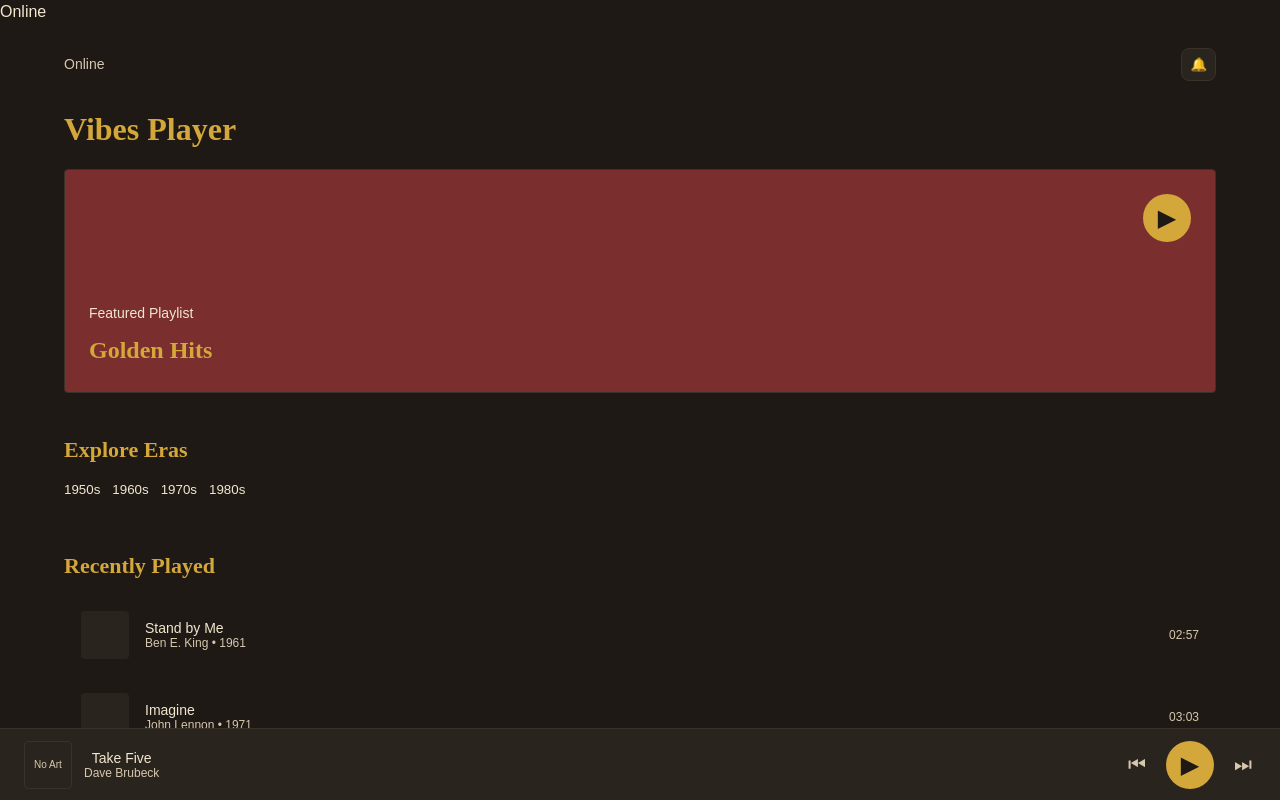
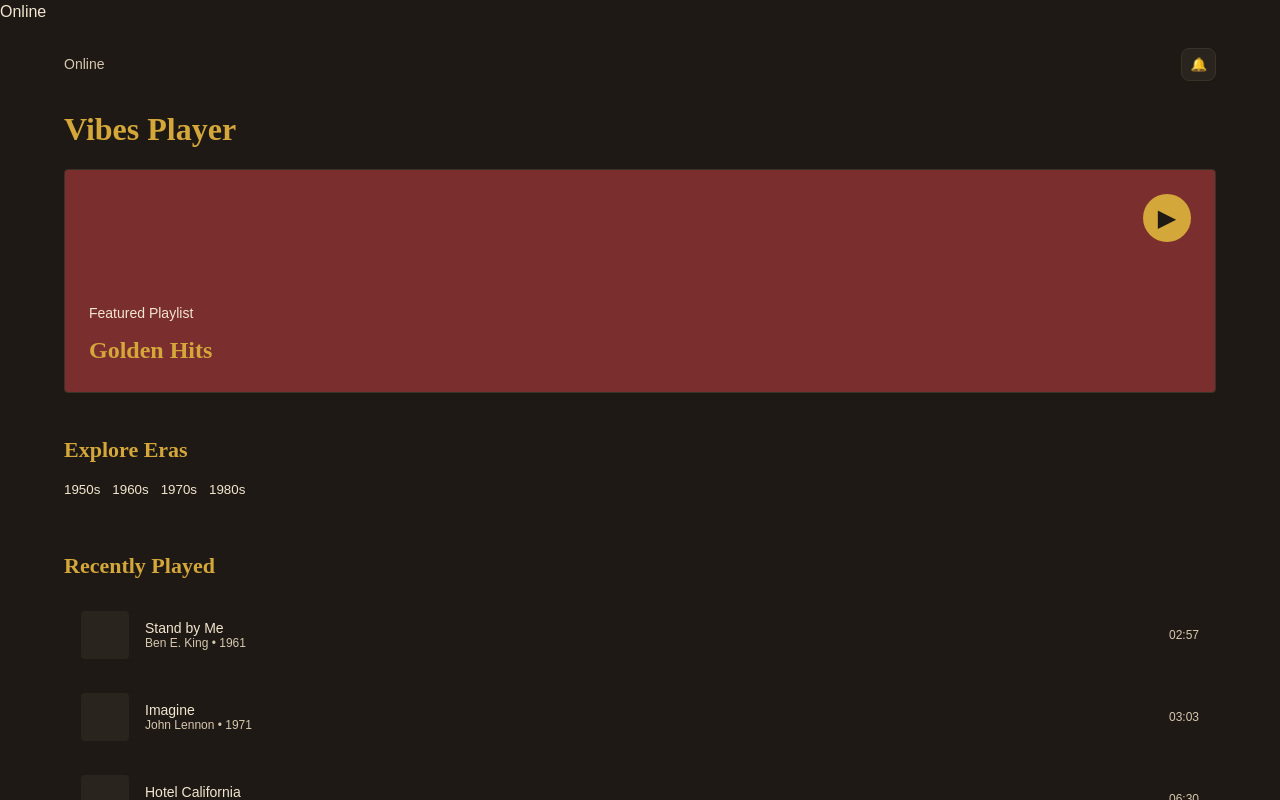
Before and after one commit to Shimizu019/Vibe-Player, a React (Vite) app in the folder windows/: page / in a window 1280 px wide. Built offline with nearby package versions, Linux system fonts and the light colour scheme; some icons are missing.

Commit message:
feat(windows): MiniPlayer — 70px height, progress bar 38%

```diff
--- a/windows/src/components/MiniPlayer.tsx
+++ b/windows/src/components/MiniPlayer.tsx
@@ -1,4 +1,5 @@
 import React from 'react';
+import { SkipBackIcon, SkipForwardIcon, PlayIcon, PauseIcon } from './icons';
 
 interface MiniPlayerProps {
   isPlaying: boolean;
@@ -21,24 +22,10 @@ export const MiniPlayer: React.FC<MiniPlayerProps> = ({
   onNext,
   onOpenNowPlaying,
 }) => {
+  const coverPlaceholder = title.charAt(0).toUpperCase();
   return (
-    <div
-      style={{
-        position: 'fixed',
-        bottom: 0,
-        left: 0,
-        right: 0,
-        height: 72,
-        backgroundColor: 'var(--color-surface)',
-        borderTop: '1px solid var(--color-border)',
-        display: 'flex',
-        alignItems: 'center',
-        justifyContent: 'space-between',
-        padding: '0 24px',
-        zIndex: 100,
-        gap: 16,
-      }}
-    >
+    <div className="mini-player-container">
+      <div className="mini-progress" />
       <button
         onClick={onOpenNowPlaying}
         style={{
@@ -51,10 +38,9 @@ export const MiniPlayer: React.FC<MiniPlayerProps> = ({
       >
         <div
           style={{
-            width: 48,
-            height: 48,
+            width: 40,
+            height: 40,
             borderRadius: 4,
-            backgroundColor: coverUrl ? 'transparent' : 'var(--color-surface)',
             flexShrink: 0,
             overflow: 'hidden',
             border: '1px solid var(--color-border)',
@@ -63,47 +49,66 @@ export const MiniPlayer: React.FC<MiniPlayerProps> = ({
           {coverUrl ? (
             <img src={coverUrl} alt="Cover" style={{ width: '100%', height: '100%', objectFit: 'cover' }} />
           ) : (
-            <div style={{ width: '100%', height: '100%', display: 'flex', alignItems: 'center', justifyContent: 'center', color: 'var(--color-sand)', fontSize: 10 }}>No Art</div>
+            <div className="letter-tile letter-tile-espresso-dark">{coverPlaceholder}</div>
           )}
         </div>
         <div style={{ minWidth: 0 }}>
-          <div style={{ fontSize: 14, fontWeight: 500, whiteSpace: 'nowrap', overflow: 'hidden', textOverflow: 'ellipsis' }}>{title}</div>
-          <div style={{ fontSize: 12, color: 'var(--color-sand)', whiteSpace: 'nowrap', overflow: 'hidden', textOverflow: 'ellipsis' }}>{artist}</div>
+          <div
+            className="size-row-title"
+            style={{ whiteSpace: 'nowrap', overflow: 'hidden', textOverflow: 'ellipsis' }}
+          >
+            {title}
+          </div>
+          <div
+            style={{
+              fontSize: 'var(--size-meta)',
+              color: 'var(--color-sand)',
+              whiteSpace: 'nowrap',
+              overflow: 'hidden',
+              textOverflow: 'ellipsis',
+            }}
+          >
+            {artist}
+          </div>
         </div>
       </button>
 
-      <div style={{ display: 'flex', alignItems: 'center', gap: 16 }}>
+      <div style={{ display: 'flex', alignItems: 'center', gap: 12 }}>
         <button
           onClick={onPrev}
-          style={{ color: 'var(--color-sand)', fontSize: 20, padding: 4 }}
+          style={{ width: 48, height: 48 }}
           title="Previous"
         >
-          ⏮
+          <SkipBackIcon style={{ fill: 'currentColor', stroke: 'none', color: 'var(--color-sand)' }} />
         </button>
         <button
           onClick={onPlayPause}
           style={{
-            width: 48,
-            height: 48,
+            width: 44,
+            height: 44,
             borderRadius: '50%',
-            backgroundColor: 'var(--color-gold)',
+            backgroundColor: 'var(--color-sleeve)',
             color: 'var(--color-espresso)',
             display: 'flex',
             alignItems: 'center',
             justifyContent: 'center',
-            fontSize: 24,
-            lineHeight: 1,
+            cursor: 'pointer',
           }}
           title={isPlaying ? 'Pause' : 'Play'}
         >
-          {isPlaying ? '⏸' : '▶'}
+          {isPlaying ? (
+            <PauseIcon style={{ fill: 'currentColor', stroke: 'none', color: 'var(--color-espresso)' }} />
+          ) : (
+            <PlayIcon style={{ fill: 'currentColor', stroke: 'none', color: 'var(--color-espresso)' }} />
+          )}
         </button>
         <button
           onClick={onNext}
-          style={{ color: 'var(--color-sand)', fontSize: 20, padding: 4 }}
+          className="icon-button sleeve"
+          style={{ width: 48, height: 48 }}
           title="Next"
         >
-          ⏭
+          <SkipForwardIcon style={{ fill: 'currentColor', stroke: 'none', color: 'var(--color-sand)' }} />
         </button>
       </div>
     </div>
```
